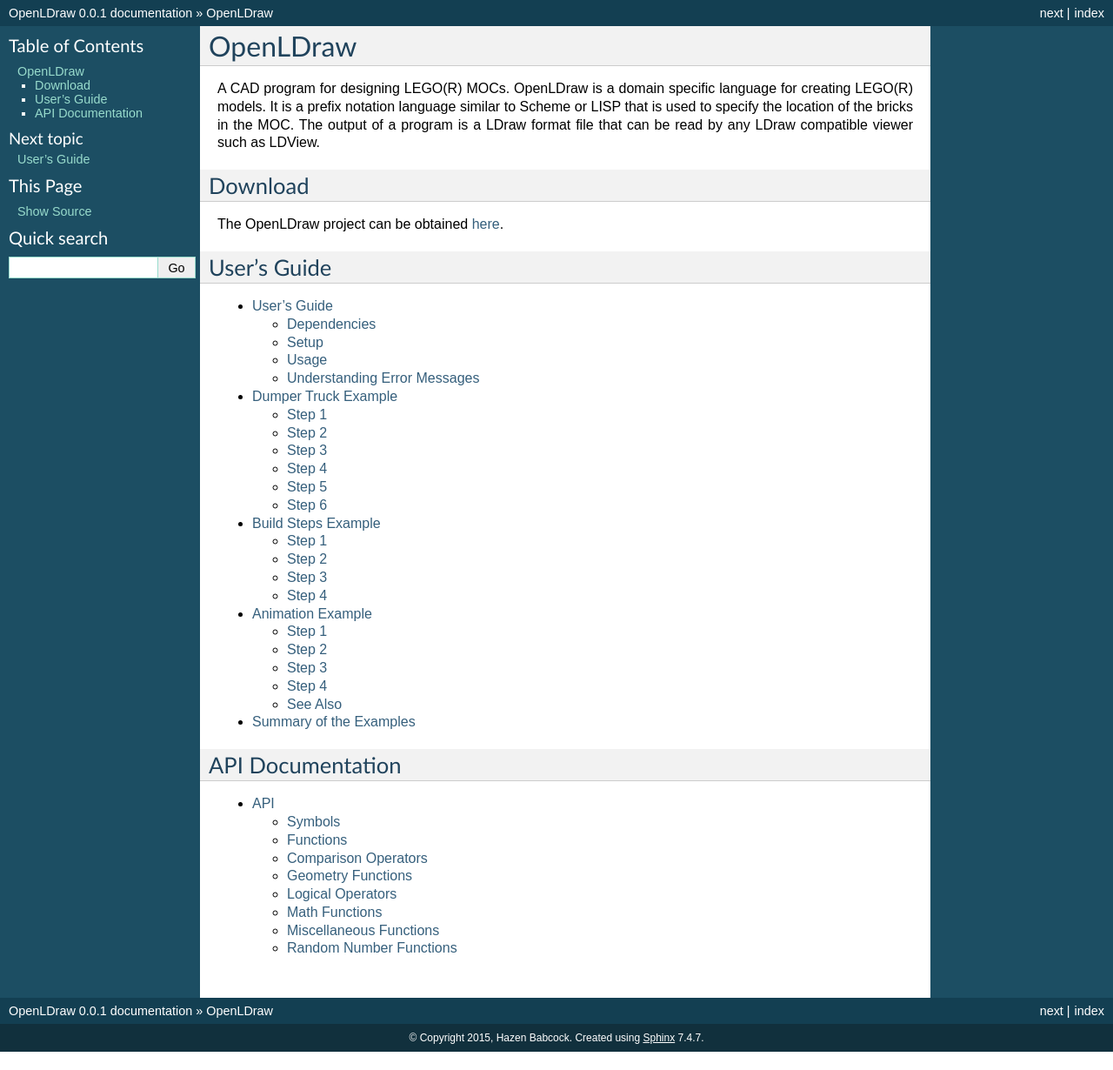
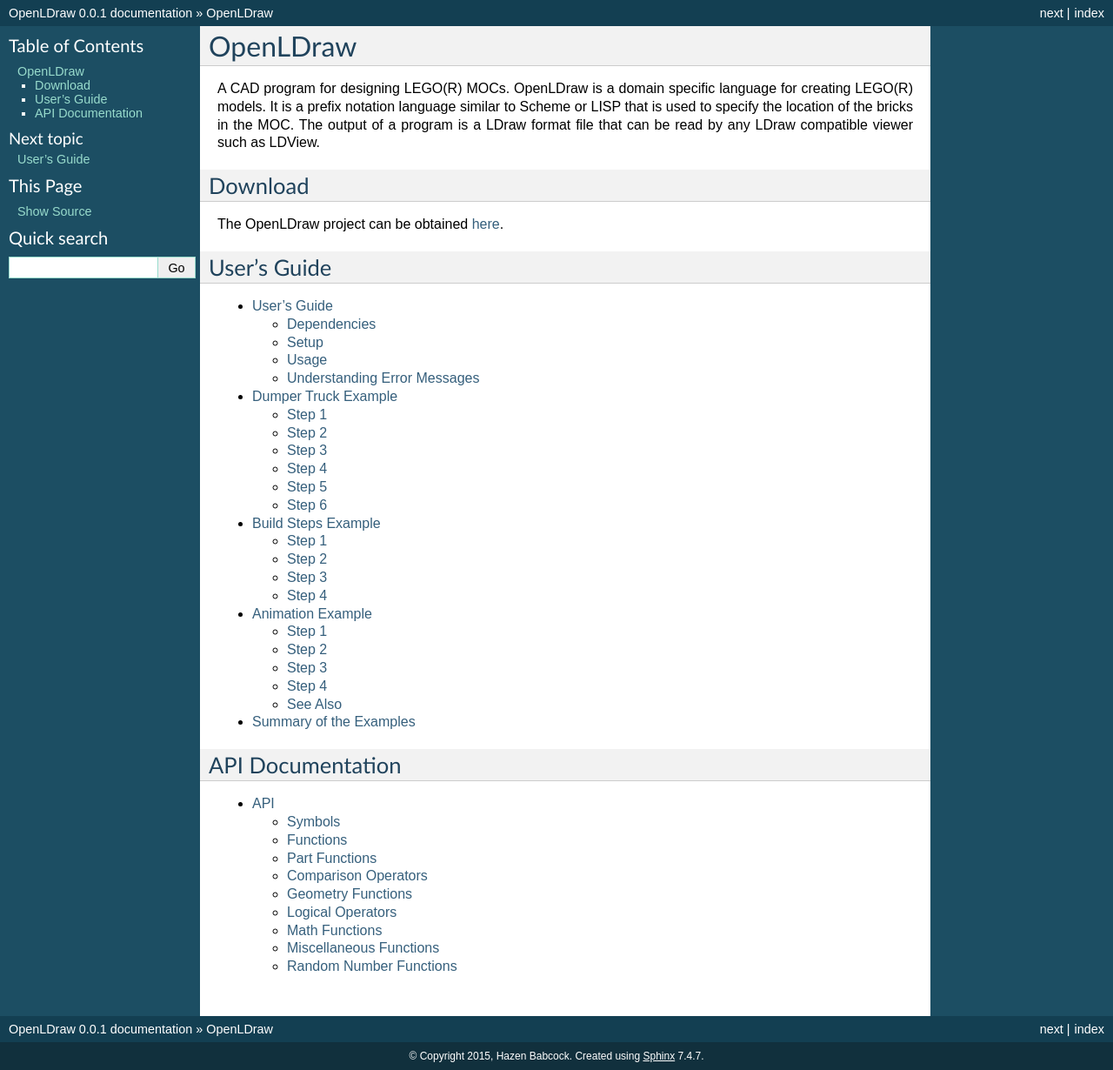
Before and after one commit to HazenBabcock/opensdraw, a Sphinx documentation site: the page built from docs/source/index.rst, in a window 1280 px wide. Shown: the whole page at 87% size. Built offline with Sphinx 7.4.7, drawn with Linux system fonts in a browser that asks for light colours; before the commit the page ends 1209 px from its top, so only the background shows below that.

Commit message:
Change to reflect addition of partFunctions module. Add group() function.

```diff
--- a/docs/source/api.rst
+++ b/docs/source/api.rst
@@ -14,7 +14,13 @@
 ---------
 
 .. automodule:: lcad_language.coreFunctions
-   :members: Aref, Block, Cond, Def, For, Header, If, Import, Lambda, Len, List, Part, Print, Set, While
+   :members: Aref, Block, Cond, Def, For, If, Import, Lambda, Len, List, Print, Set, While
+
+Part Functions
+--------------
+
+.. automodule:: lcad_language.partFunctions
+   :members: Group, Header, Part
 
 Comparison Operators
 --------------------
```
